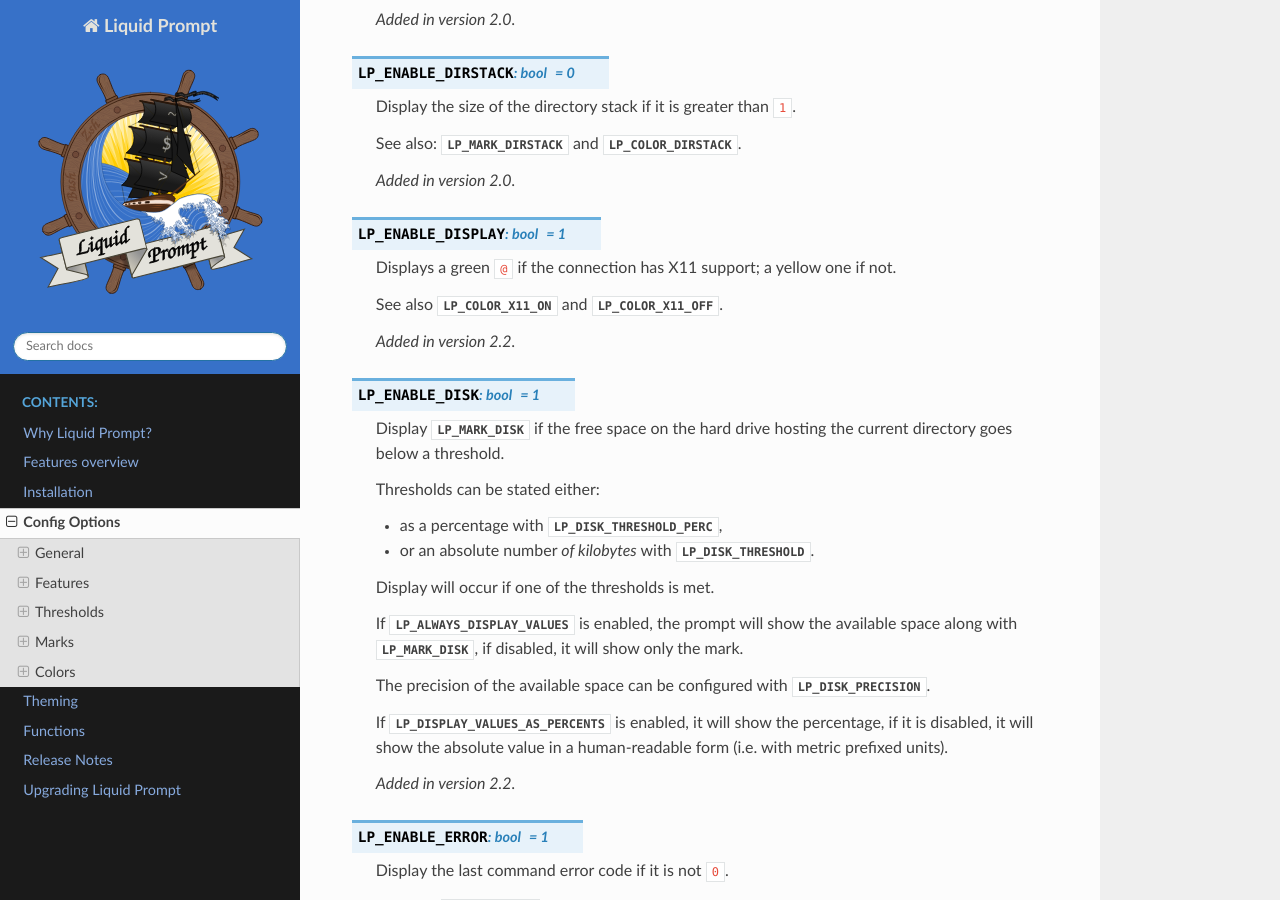
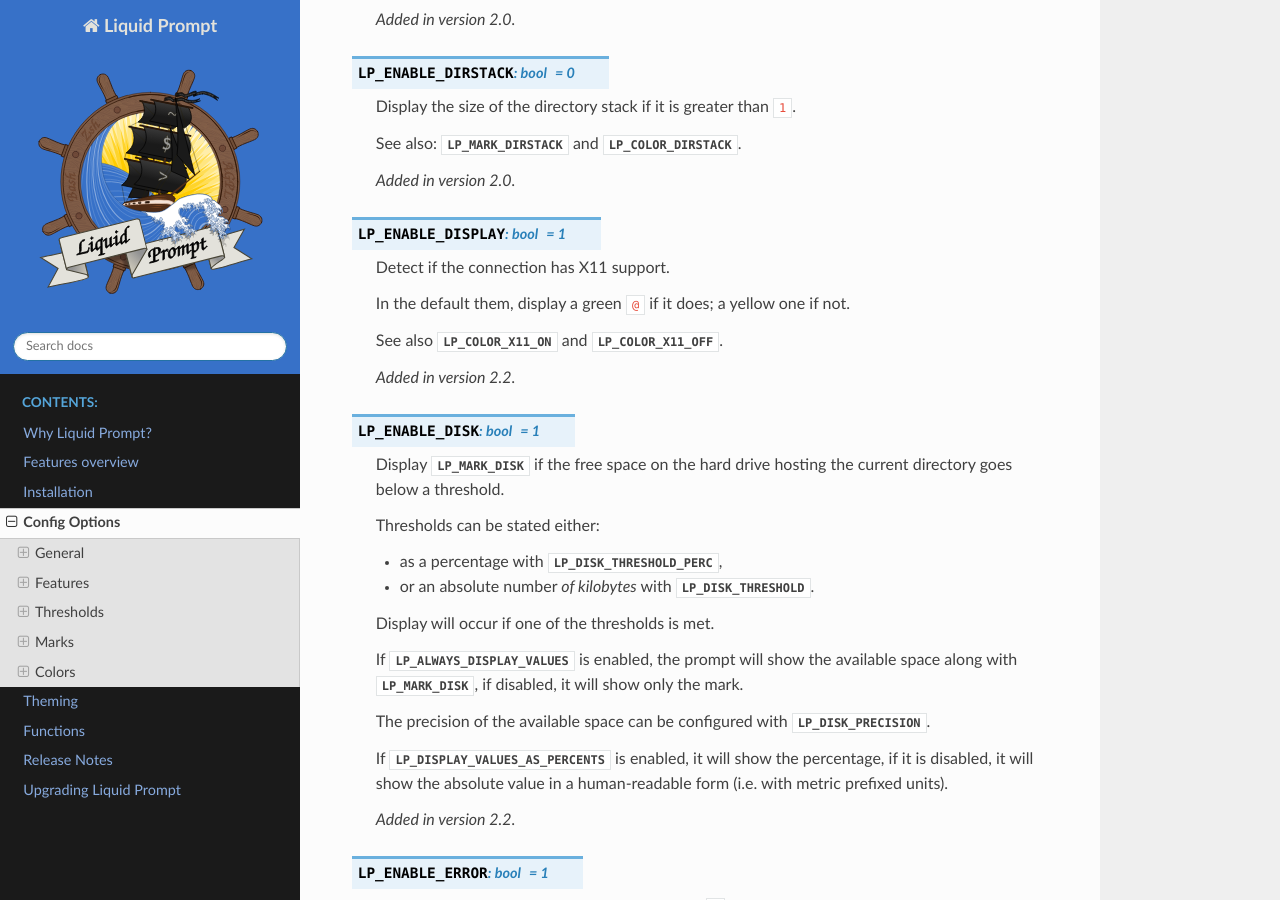
Before and after one commit to liquidprompt/liquidprompt, a Sphinx documentation site: the page built from docs/config.rst, in a window 1280 px wide and 900 px high, scrolled down 7599 px. Built offline with Sphinx 7.4.7 and the Read the Docs theme 2.0.0, drawn with Linux system fonts in a browser that asks for light colours; cross-references to code outside the pages are shown as plain code.

Commit message:
fix(docs): separate default theme
Co-authored-by: Mark Vander Stel <mvndrstl@gmail.com>

```diff
--- a/docs/config.rst
+++ b/docs/config.rst
@@ -450,8 +450,9 @@ Features
    :type: bool
    :value: 1
 
-   Displays a green ``@`` if the connection has X11 support;
-   a yellow one if not.
+   Detect if the connection has X11 support.
+
+   In the default them, display a green ``@`` if it does; a yellow one if not.
 
    See also :attr:`LP_COLOR_X11_ON` and :attr:`LP_COLOR_X11_OFF`.
 
```
